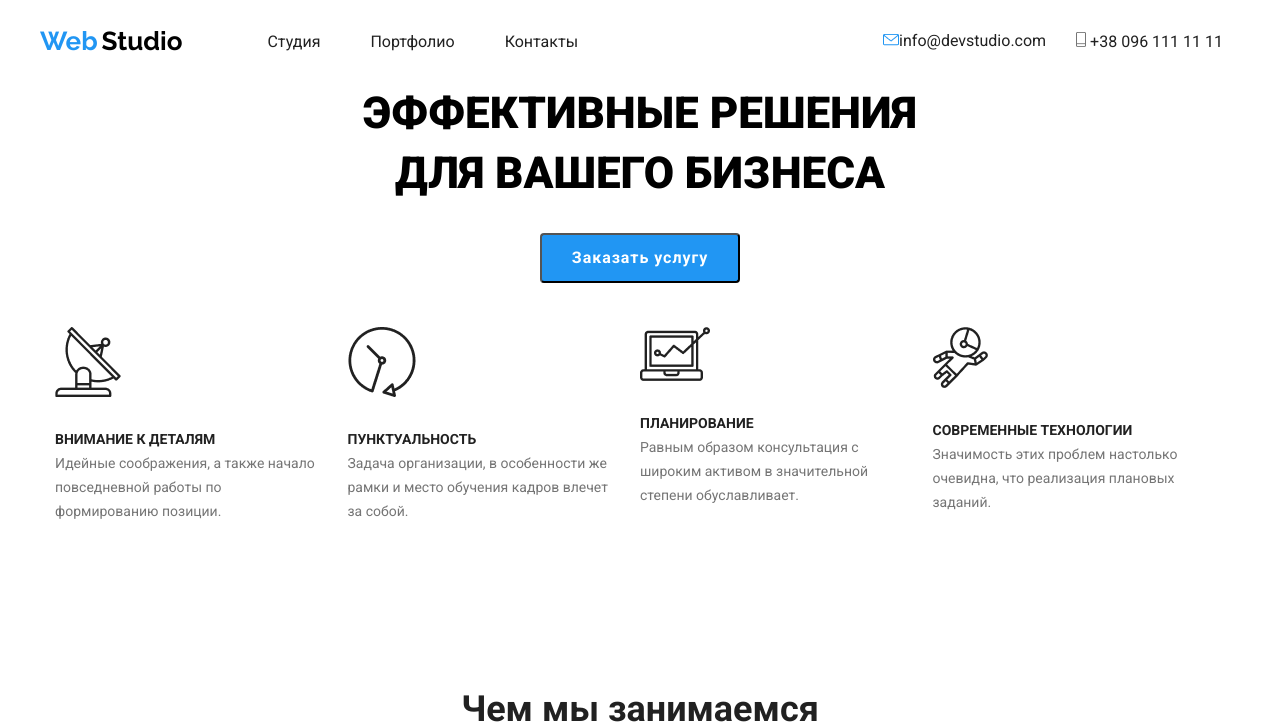
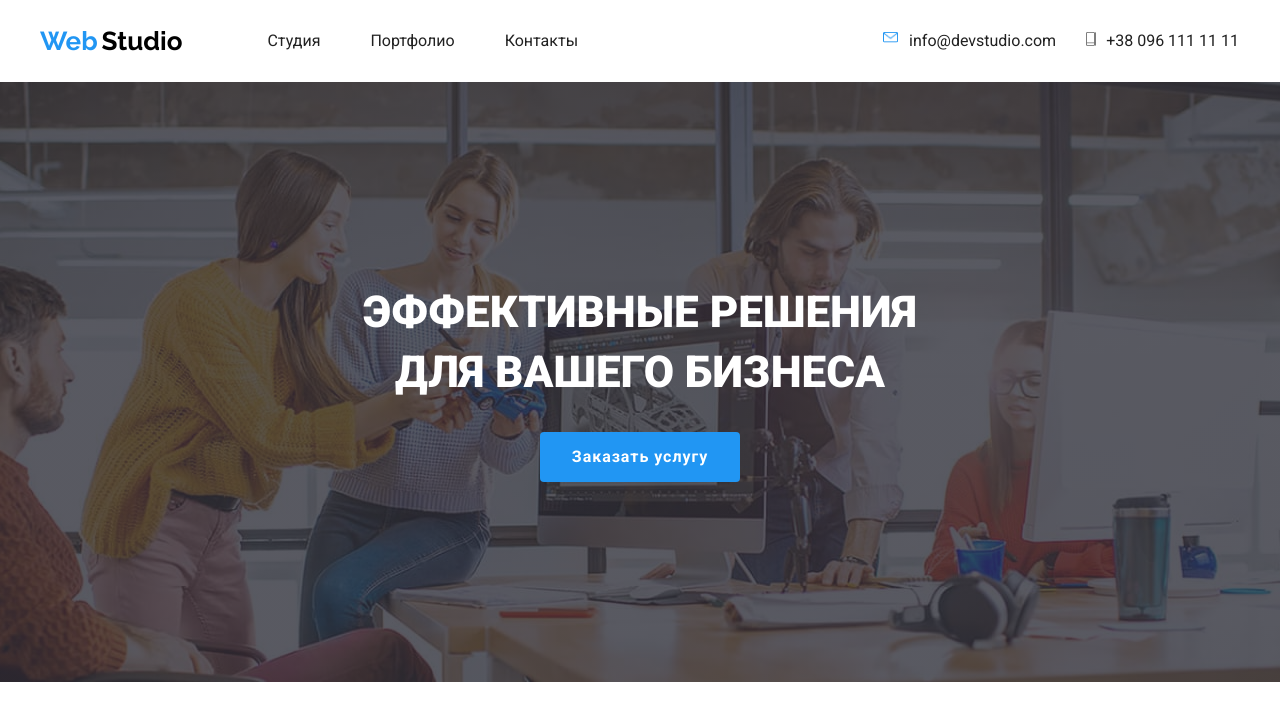
Before and after one commit to nata9936/goit-markup-hw-04, a plain HTML site: page index.html in a window 1280 px wide. Shown: the top 723 px of the page. Drawn offline with nearby package versions, Linux system fonts and the light colour scheme.

Commit message:
добавила фон и иконки почты и телефона

```diff
--- a/css/styles.css
+++ b/css/styles.css
@@ -30,6 +30,24 @@ a {
 body {
   font-family: "Roboto", sans-serif;
   font-style: normal;
+}
+
+.section.hero {
+  background-image: linear-gradient(
+      to right,
+      rgba(47, 48, 58, 0.8),
+      rgba(47, 48, 58, 0.8)
+    ),
+    url("../img/Header-img.jpg");
+
+  height: 600px;
+  max-width: 1600px;
+  margin-left: auto;
+  margin-right: auto;
+  background-size: cover;
+  background-repeat: no-repeat;
+  background-position: center;
+  background-color: black;
 }
 
 .list {
@@ -132,7 +150,29 @@ body {
   color: var(--title-text-color);
   padding-top: 32px;
   padding-bottom: 32px;
-  display: block;
+  display: flex;
+}
+
+.paragraph.post::before {
+  width: 16px;
+  height: 11px;
+  content: "";
+
+  margin-right: 10px;
+  background-image: url(../img/post.png);
+  background-size: contain;
+  background-repeat: no-repeat;
+}
+
+.paragraph.tel::before {
+  width: 10px;
+  height: 14px;
+  content: "";
+
+  margin-right: 10px;
+
+  background-image: url(../img/Vector.png);
+  background-size: contain;
 }
 
 .paragraph:not(:last-child) {
@@ -151,8 +191,10 @@ body {
 .main-title {
   margin-top: 0px;
   margin-bottom: 30px;
+  padding-top: 200px;
 
-  color: 000000;
+  color: #ffffff;
+
   font-weight: 900;
   font-size: 44px;
   line-height: 60px;
@@ -162,7 +204,7 @@ body {
 }
 
 .button {
-  display: flex;
+  display: inline-flex;
   justify-content: center;
   color: var(--accent-color);
   font-weight: 700;
@@ -176,6 +218,7 @@ body {
   border-radius: 4px;
   width: 200px;
   height: 50px;
+  border: 0px;
 }
 
 .title {
--- a/index.html
+++ b/index.html
@@ -27,10 +27,10 @@
           </ul>
 
          <div class="list nav">
-          <a class="paragraph" href="mailto:info@devstudio.com">
-             <img src="./img/envelope(hover).png" alt="иконка почты"/>info@devstudio.com
+          <a class="paragraph post" href="mailto:info@devstudio.com">
+            info@devstudio.com
           </a>
-          <a class="paragraph" href="tel:+380961111111"><img src="./img/Vector.png" alt="иконка телефона" />
+          <a class="paragraph tel" href="tel:+380961111111">
              +38 096 111 11 11
           </a>
          </div>
```
Also changed, not shown: img/post.png (renamed from img/envelope(hover).png).
